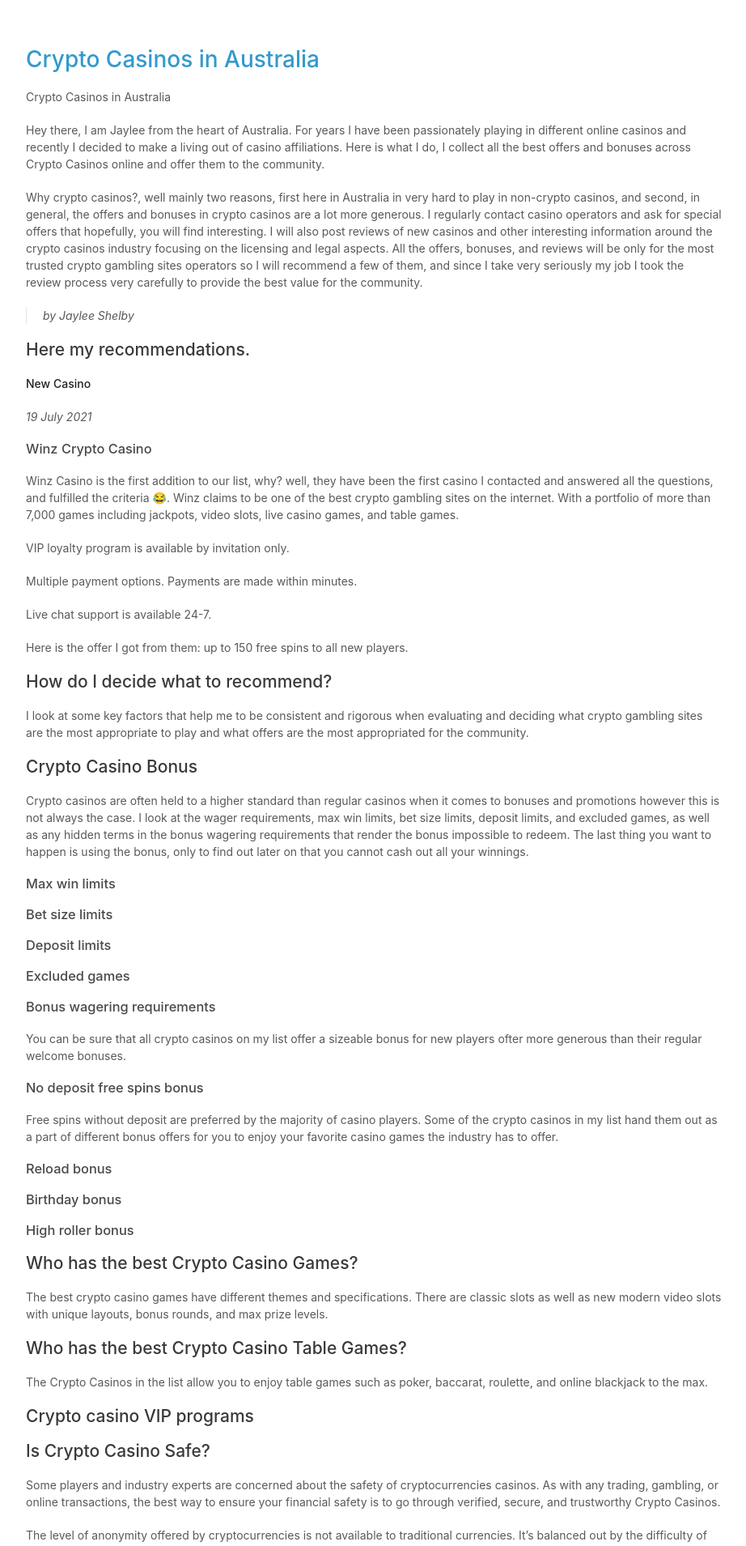
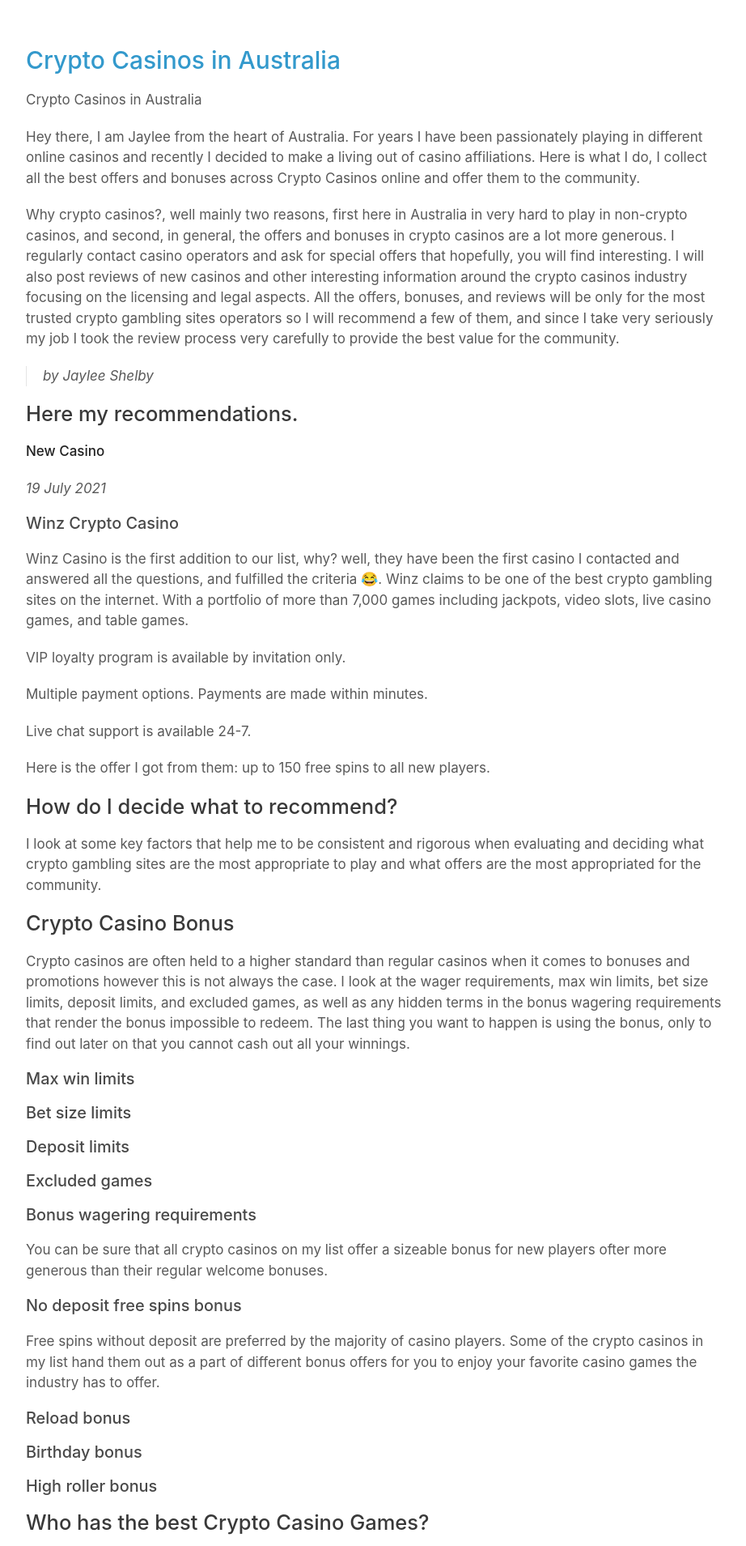
Before and after one commit to dllorent/casinosincrypt, a Jekyll site: the page built from index.md, in a window 1280 px wide. Shown: the top 1909 px of the page at 81% size, without its empty margins (178-1100 px from the left). Built offline with Jekyll 4.4.1, drawn with Linux system fonts in a browser that asks for light colours; our own code applies the rules of GitHub Pages for plain Markdown files.

Commit message:
Update style.css

```diff
--- a/assets/css/style.css
+++ b/assets/css/style.css
@@ -1,7 +1,7 @@
 body {
   background-color: #fff;
   padding:50px;
-  font: 14px/1.5 -apple-system, BlinkMacSystemFont, "Segoe UI", Roboto, Oxygen, Ubuntu, Cantarell, "Fira Sans", "Droid Sans", "Helvetica Neue", Arial, sans-serif, "Apple Color Emoji", "Segoe UI Emoji", "Segoe UI Symbol";
+  font: 17px/1.5 -apple-system, BlinkMacSystemFont, "Segoe UI", Roboto, Oxygen, Ubuntu, Cantarell, "Fira Sans", "Droid Sans", "Helvetica Neue", Arial, sans-serif, "Apple Color Emoji", "Segoe UI Emoji", "Segoe UI Symbol";
   color:#595959;
   font-weight:400;
 }
@@ -20,7 +20,7 @@ h1, h2, h3 {
 }
 
 h1 {
-  font-size:28px;
+  font-size:30px;
   font-weight: 500;
 }
 
@@ -44,7 +44,7 @@ a:hover {
 }
 
 a small {
-  font-size:11px;
+  font-size:14px;
   color:#777;
   margin-top:-0.3em;
   display:block;
@@ -137,7 +137,7 @@ header li:last-child a {
 
 header ul a {
   line-height:1;
-  font-size:11px;
+  font-size:14px;
   color:#999;
   display:block;
   text-align:center;
@@ -164,7 +164,7 @@ header ul li + li + li {
 }
 
 header ul a strong {
-  font-size:14px;
+  font-size:17px;
   display:block;
   color:#222;
 }
@@ -176,7 +176,7 @@ section {
 }
 
 small {
-  font-size:11px;
+  font-size:14px;
 }
 
 hr {
```
